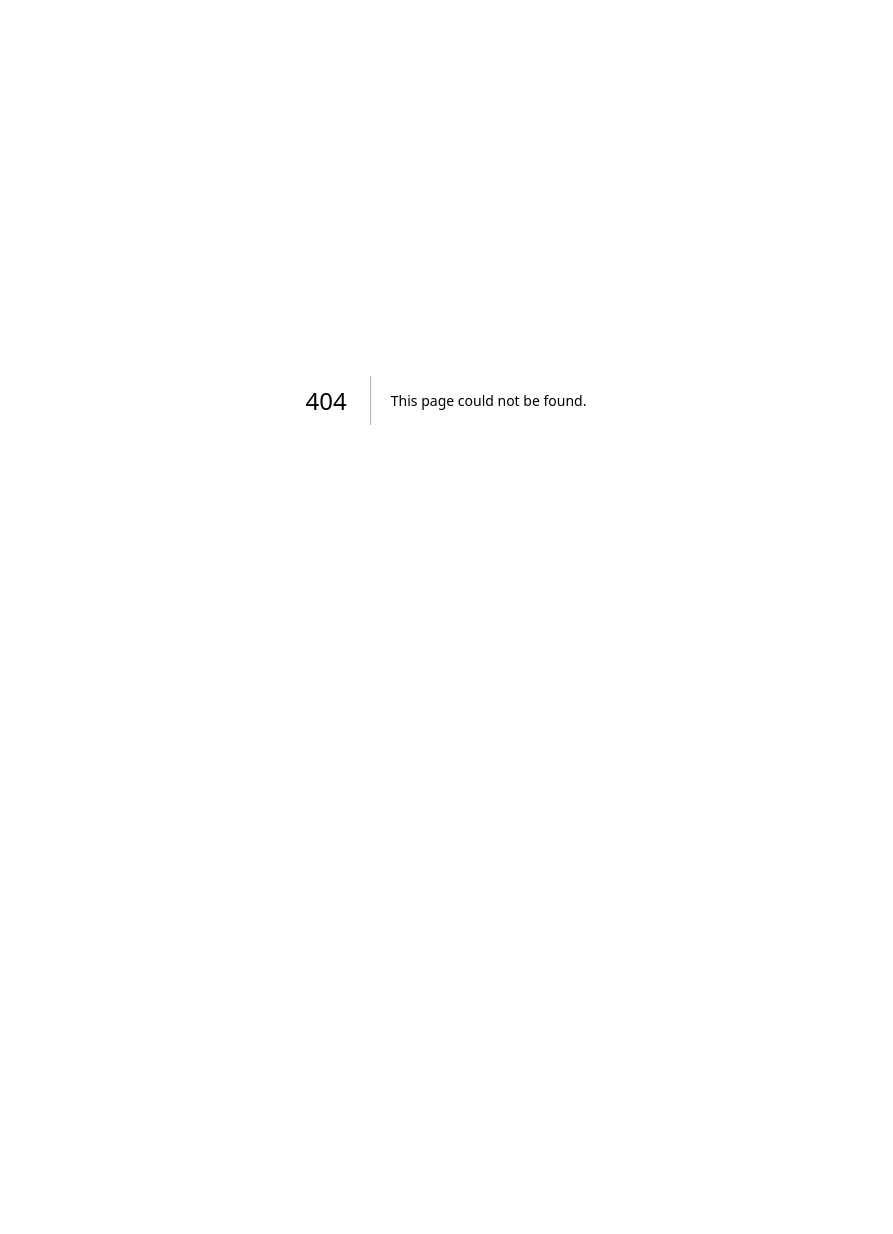
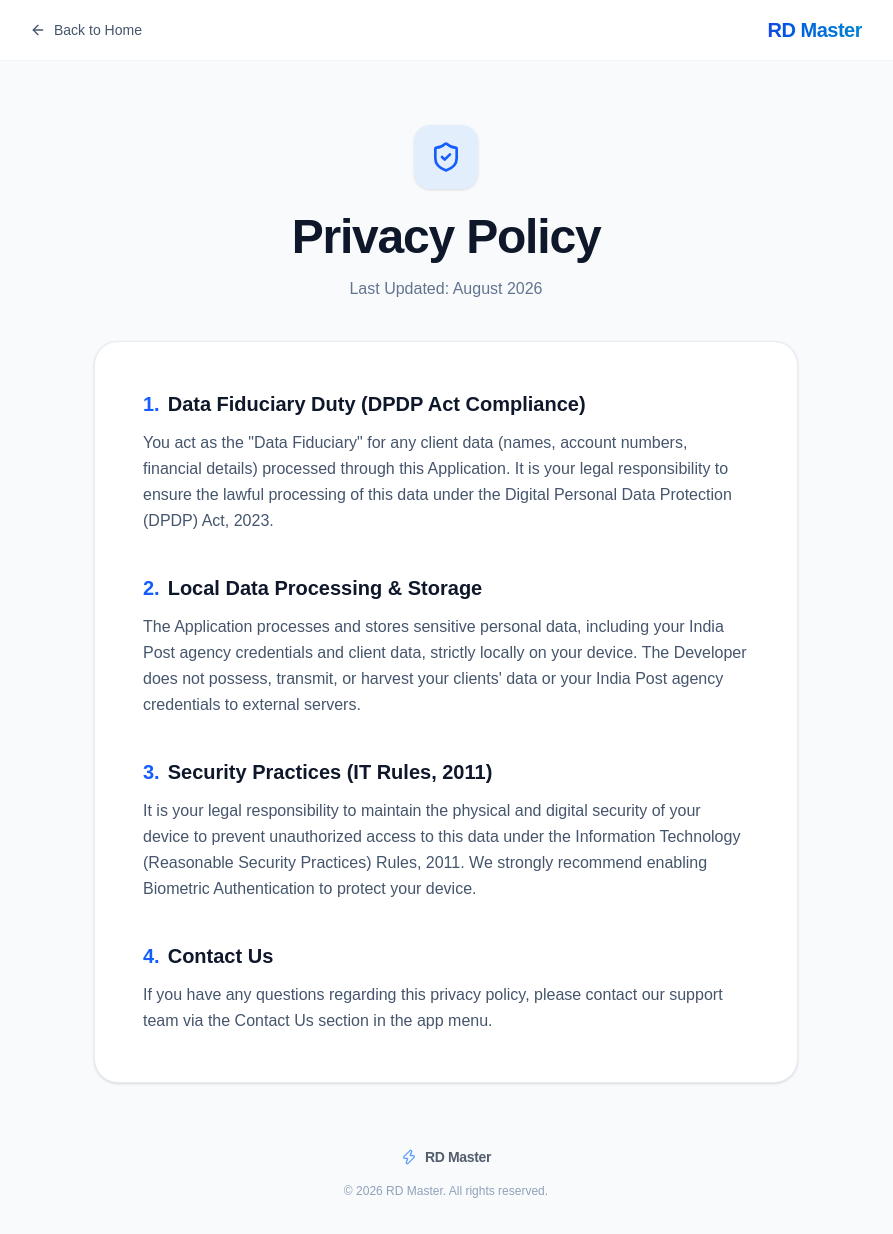
Before and after one commit to krraushan98/rd-master, a Next.js app: page /privacy in a window 1280 px wide. Before the commit this address had no page. Shown: the top 1234 px of the page, without its empty margins (194-1087 px from the left). Before the commit the page ends 800 px from the top, so only its background shows below. Built offline with nearby package versions, Linux system fonts and the light colour scheme.

Commit message:
add privacy page

```diff
--- /dev/null
+++ b/app/privacy/page.jsx
@@ -0,0 +1,100 @@
+import React from 'react';
+import Link from 'next/link';
+import { ArrowLeft, ShieldCheck, Zap } from 'lucide-react';
+
+export default function PrivacyPolicy() {
+  return (
+    <main className="min-h-screen bg-slate-50 text-slate-900 selection:bg-blue-600 selection:text-white pb-20">
+
+      {/* Simple Navigation */}
+      <nav className="bg-white/90 backdrop-blur-md border-b border-slate-100 sticky top-0 z-50">
+        <div className="max-w-4xl mx-auto px-4 sm:px-6 lg:px-8 py-4 flex justify-between items-center">
+          <Link
+            href="/"
+            className="flex items-center gap-2 text-slate-600 hover:text-blue-600 transition font-medium text-sm"
+          >
+            <ArrowLeft className="w-4 h-4" />
+            Back to Home
+          </Link>
+          <div className="flex items-center gap-2">
+            <span className="text-xl font-black tracking-tight bg-gradient-to-r from-blue-700 to-sky-600 bg-clip-text text-transparent">
+              RD Master
+            </span>
+          </div>
+        </div>
+      </nav>
+
+      {/* Header Section */}
+      <section className="max-w-3xl mx-auto px-4 sm:px-6 lg:px-8 pt-16 pb-10 text-center">
+        <div className="w-16 h-16 rounded-2xl bg-blue-100/70 text-blue-600 flex items-center justify-center mx-auto mb-6 shadow-sm">
+          <ShieldCheck className="w-8 h-8" />
+        </div>
+        <h1 className="text-3xl sm:text-5xl font-extrabold tracking-tight text-slate-900 mb-4">
+          Privacy Policy
+        </h1>
+        <p className="text-slate-500 font-medium">
+          Last Updated: August 2026
+        </p>
+      </section>
+
+      {/* Content Section */}
+      <section className="max-w-3xl mx-auto px-4 sm:px-6 lg:px-8">
+        <div className="bg-white rounded-3xl p-8 sm:p-12 shadow-sm border border-slate-200/80">
+
+          <div className="space-y-10">
+            {/* Section 1 */}
+            <div>
+              <h2 className="text-xl font-bold text-slate-900 mb-3 flex items-center gap-2">
+                <span className="text-blue-600">1.</span> Data Fiduciary Duty (DPDP Act Compliance)
+              </h2>
+              <p className="text-slate-600 leading-relaxed">
+                You act as the "Data Fiduciary" for any client data (names, account numbers, financial details) processed through this Application. It is your legal responsibility to ensure the lawful processing of this data under the Digital Personal Data Protection (DPDP) Act, 2023.
+              </p>
+            </div>
+
+            {/* Section 2 */}
+            <div>
+              <h2 className="text-xl font-bold text-slate-900 mb-3 flex items-center gap-2">
+                <span className="text-blue-600">2.</span> Local Data Processing & Storage
+              </h2>
+              <p className="text-slate-600 leading-relaxed">
+                The Application processes and stores sensitive personal data, including your India Post agency credentials and client data, strictly locally on your device. The Developer does not possess, transmit, or harvest your clients' data or your India Post agency credentials to external servers.
+              </p>
+            </div>
+
+            {/* Section 3 */}
+            <div>
+              <h2 className="text-xl font-bold text-slate-900 mb-3 flex items-center gap-2">
+                <span className="text-blue-600">3.</span> Security Practices (IT Rules, 2011)
+              </h2>
+              <p className="text-slate-600 leading-relaxed">
+                It is your legal responsibility to maintain the physical and digital security of your device to prevent unauthorized access to this data under the Information Technology (Reasonable Security Practices) Rules, 2011. We strongly recommend enabling Biometric Authentication to protect your device.
+              </p>
+            </div>
+
+            {/* Section 4 */}
+            <div>
+              <h2 className="text-xl font-bold text-slate-900 mb-3 flex items-center gap-2">
+                <span className="text-blue-600">4.</span> Contact Us
+              </h2>
+              <p className="text-slate-600 leading-relaxed">
+                If you have any questions regarding this privacy policy, please contact our support team via the Contact Us section in the app menu.
+              </p>
+            </div>
+          </div>
+
+        </div>
+      </section>
+
+      {/* Footer */}
+      <footer className="max-w-3xl mx-auto px-4 mt-16 text-center">
+        <div className="flex items-center justify-center gap-2 mb-4 opacity-75">
+          <Zap className="w-4 h-4 text-blue-500" />
+          <span className="text-sm font-bold tracking-tight text-slate-800">RD Master</span>
+        </div>
+        <p className="text-xs text-slate-400">© 2026 RD Master. All rights reserved.</p>
+      </footer>
+
+    </main>
+  );
+}
```
